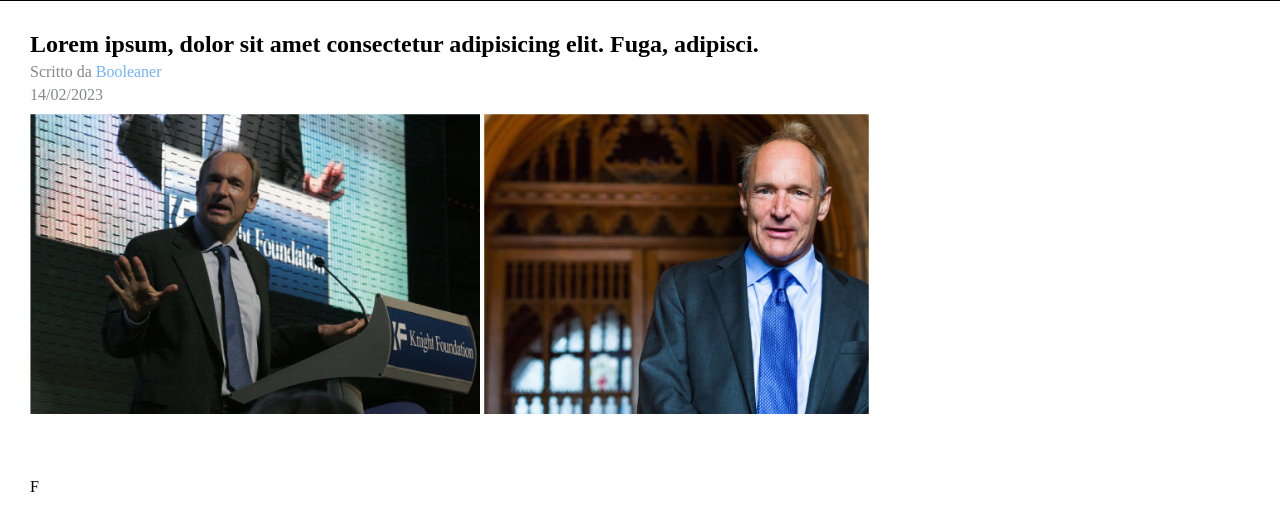
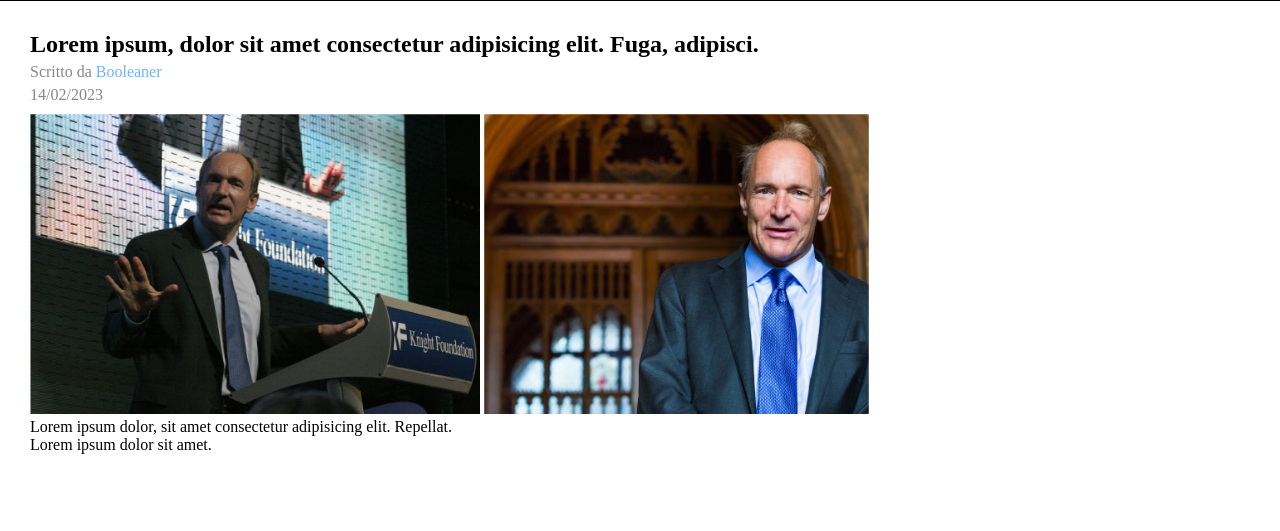
Before and after one commit to alessandrodaniello105/html-css-booleaner, a plain HTML site: page index.html in a window 1280 px wide. Shown: the part 151-682 px from the top of the page. Drawn offline with Linux system fonts and the light colour scheme.

Commit message:
Added photo caption for article

```diff
--- a/index.html
+++ b/index.html
@@ -19,7 +19,7 @@
   <main>
     <section>
 
-      <!-- iniziamo con l'intestazione dell'articolo -->
+      <!-- INTESTAZIONE ARTICOLO -->
       <div class="article-head">
         <h1>Lorem ipsum, dolor sit amet consectetur adipisicing elit. Fuga, adipisci.</h1>
 
@@ -30,17 +30,37 @@
           14/02/2023
         </p>
       </div>
+      <!-- /INTESTAZIONE ARTICOLO -->
 
-      <!-- poi passiamo alle due foto -->
-      <div class="article-photo">
-        <img src="/img/tim-1.jpg" alt="Foto di Tim in conferenza">
-        <img src="/img/tim-2.jpg" alt="">
+      <!-- FOTO E DIDASCALIA -->
+      <div class="article-opening">
+
+        <div class="article-photo">
+          <img src="/img/tim-1.jpg" alt="Foto di Tim in conferenza">
+          <img src="/img/tim-2.jpg" alt="">
+        </div>
+
+        <div class="photo-caption">
+          <span>Lorem ipsum dolor, sit amet consectetur adipisicing elit. Repellat.</span><br>
+          <span>Lorem ipsum dolor sit amet.</span>
+        </div>
+
       </div>
+      <!-- /FOTO E DIDASCALIA -->
+
+      <!-- ARTICOLO -->
+      <!-- LISTA -->
+      <!-- TABELLA -->
+      <!-- /ARTICOLO -->
 
     </section>
   </main>
 
-  <footer>F</footer>
+  <footer>
+
+    <!-- ARTICOLI RELATIVI -->
+
+  </footer>
 
 </body>
 </html>
```
